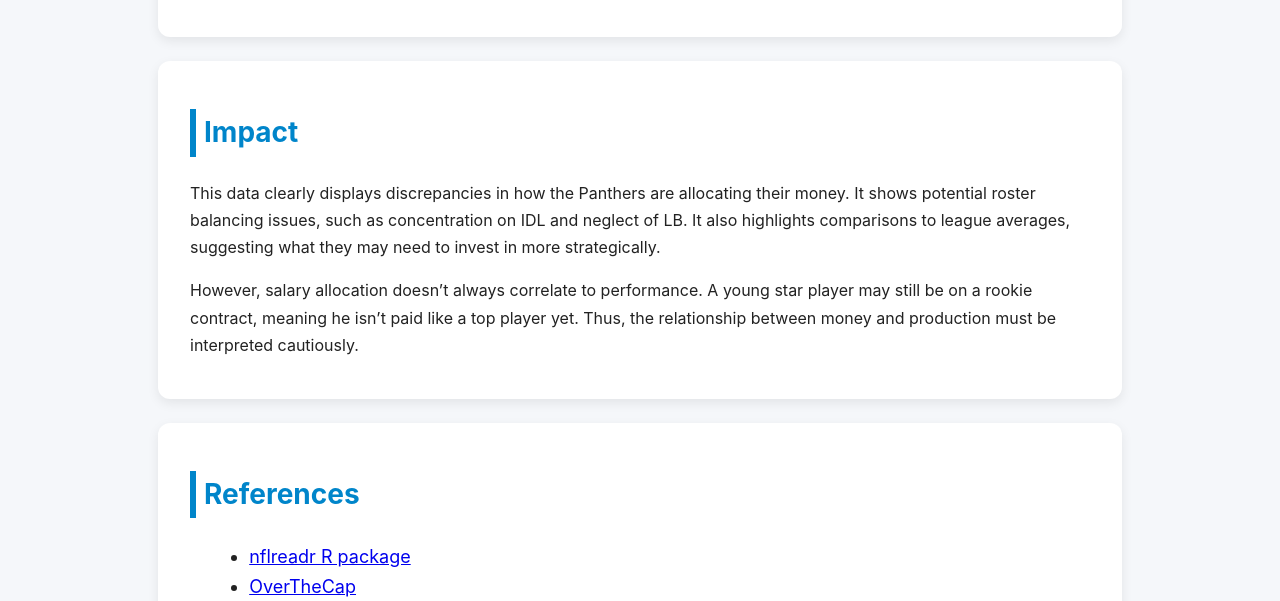
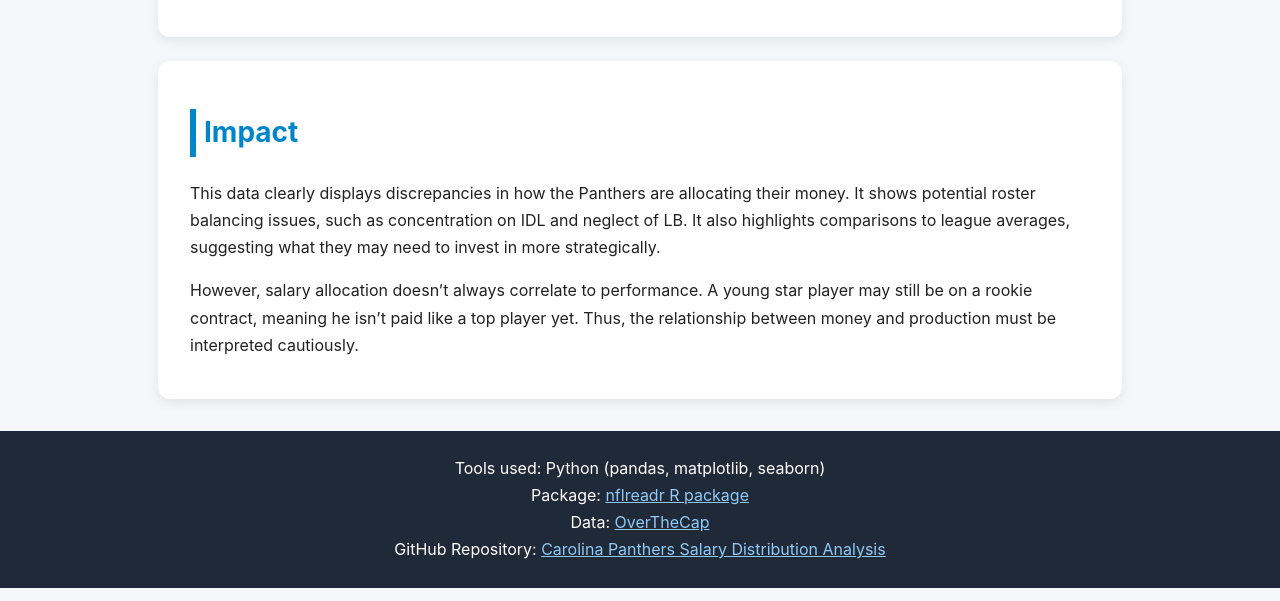
Before and after one commit to tyler-wbr/tyler-wbr.github.io, a plain HTML site: page projects/panthers-salary.html in a window 1280 px wide. Shown: the part 5560-6161 px from the top of the page. Drawn offline with Linux system fonts and the light colour scheme.

Commit message:
Update: footer

```diff
--- a/projects/panthers-salary.html
+++ b/projects/panthers-salary.html
@@ -162,17 +162,13 @@
     </p>
   </section>
 
-  <section class="content-block">
-    <h2>References</h2>
-    <ul>
-      <li><a href="https://nflreadr.nflverse.com">nflreadr R package</a></li>
-      <li><a href="https://overthecap.com">OverTheCap</a></li>
-      <li>GitHub Repository: <a href="https://github.com/tyler-wbr/Carolina-Panthers-Salary-Distribution-Analysis">Carolina Panthers Salary Distribution Analysis</a></li>
-    </ul>
-  </section>
-
   <footer>
-    <p>&copy; 2025 NFL Analysis Project</p>
+    <p>
+        Tools used: Python (pandas, matplotlib, seaborn)<br>
+        Package: <a href="https://nflreadr.nflverse.com">nflreadr R package</a><br>
+        Data: <a href="https://overthecap.com">OverTheCap</a><br>
+        GitHub Repository: <a href="https://github.com/tyler-wbr/Carolina-Panthers-Salary-Distribution-Analysis">Carolina Panthers Salary Distribution Analysis</a>
+    </p>
   </footer>
 
 </body>
```
Also changed, not shown: projects/offball-linebacker-analysis.html (+2 -2 lines).
